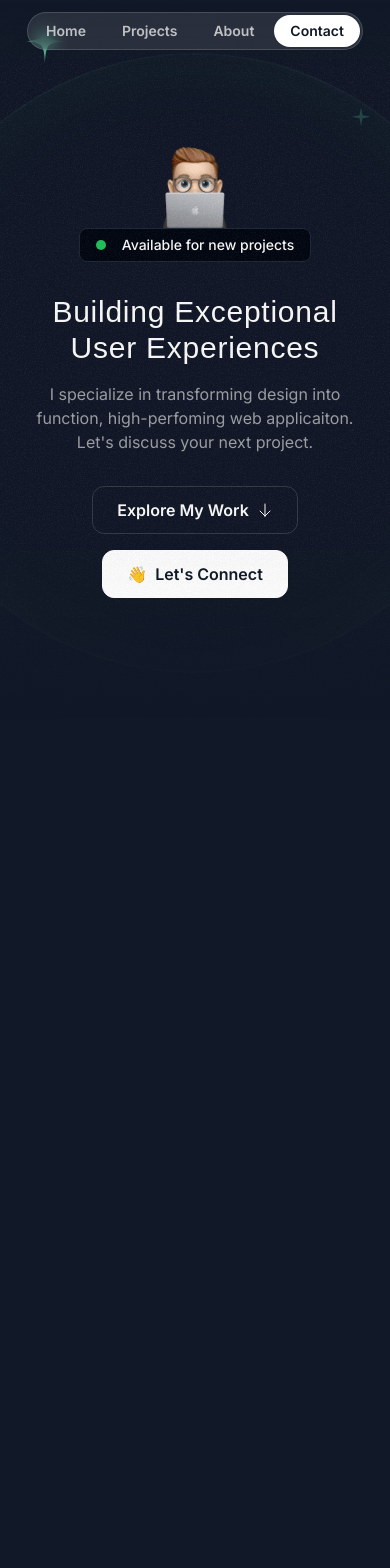
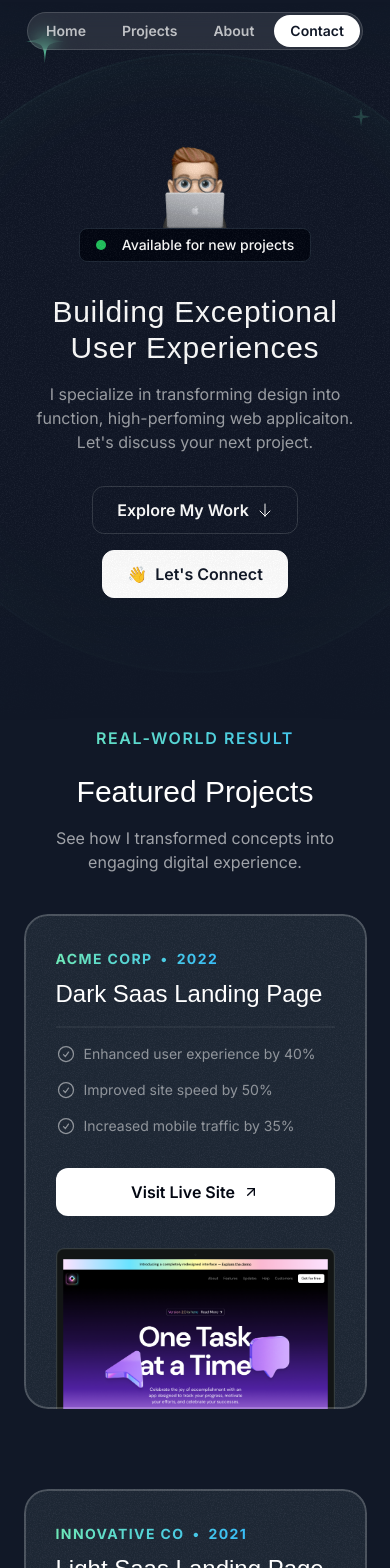
Before and after one commit to Trangvu801/TrangVu-dev-portfolio24, a Next.js app in the folder starter-template/: page / in a window 390 px wide. Shown: the top 1568 px of the page. Before the commit the page ends 973 px from the top, so only its background shows below. Built offline with nearby package versions, Linux system fonts and the light colour scheme; a web font is replaced by a local one.

Commit message:
FeatureProjectSection

```diff
--- a/starter-template/src/app/globals.css
+++ b/starter-template/src/app/globals.css
@@ -10,3 +10,9 @@
         @apply absolute inset-0 border-2 top-1/2 left-1/2 -translate-x-1/2 -translate-y-1/2 rounded-full border-emerald-300/5 shadow-[0_0_80px_inset] shadow-emerald-300/5;
     }
 }
+
+@layer utilities{
+    .container {
+        @apply lg:max-w-5xl;
+    }
+}
--- a/starter-template/src/app/page.tsx
+++ b/starter-template/src/app/page.tsx
@@ -1,11 +1,13 @@
 import {Header} from "@/sections/Header"
 import { HeroSection } from "@/sections/Hero";
+import { ProjectsSection } from "@/sections/Projects";
 
 export default function Home() {
   return (
     <div>
       <Header />
       <HeroSection />
+      <ProjectsSection />
     </div>
   );
 }
--- a/starter-template/src/sections/Projects.tsx
+++ b/starter-template/src/sections/Projects.tsx
@@ -1,6 +1,10 @@
 import darkSaasLandingPage from "@/assets/images/dark-saas-landing-page.png";
 import lightSaasLandingPage from "@/assets/images/light-saas-landing-page.png";
 import aiStartupLandingPage from "@/assets/images/ai-startup-landing-page.png";
+import Image from 'next/image';
+import CheckCircleIcon from "@/assets/icons/check-circle.svg";
+import ArrowUpRightIcon from "@/assets/icons/arrow-up-right.svg";
+import grainImage from "@/assets/images/grain.jpg"
 
 const portfolioProjects = [
   {
@@ -42,5 +46,74 @@
 ];
 
 export const ProjectsSection = () => {
-  return <div>Projects Section</div>;
+  return (
+    <section className="pb-16 lg:py-24">
+      <div className="container">
+        <div className="flex justify-center"></div>
+        <p className="uppercase font-semibold tracking-widest bg-gradient-to-r from-emerald-300 to-sky-400 text-center bg-clip-text text-transparent">
+          Real-world Result</p>
+        <h2 className="font-serif text-3xl md:text-5xl text-center mt-6">
+          Featured Projects</h2>
+        <p className="text-center md:text-lg lg:text-xl text-white/60 mt-4 max-w-md
+        mx-auto">
+          See how I transformed concepts into engaging digital experience.
+        </p>
+        <div className="flex flex-col mt-10 md:mt-20 gap-20">
+          {portfolioProjects.map((project) => (
+            <div key={project.title}
+              className="bg-gray-800 rounded-3xl relative z-0
+            overflow-hidden after:z-10 after:content-[''] after:absolute
+            after:inset-0 after:outline-2 after:outline
+            after:-outline-offset-2 after:rounded-3xl after:outline-white/20
+            px-8 pt-8 md:pt-12 md:px-10 lg:pt-16 lg:px-20
+            after:pointer-events-none">
+              <div className="absolute inset-0 -z-10 opacity-5"
+                style={{
+                  backgroundImage: `url(${grainImage.src})`,
+                }}
+              ></div>
+              <div className="lg:grid lg:grid-cols-2 lg:gap-16">
+                <div className="lg:pb-16">
+                  <div className="bg-gradient-to-r from-emerald-300 to-sky-400
+                inline-flex gap-2 font-bold uppercase tracking-widest
+                text-sm text-transparent bg-clip-text">
+                    <span>{project.company}</span>
+                    <span>&bull;</span>
+                    <span>{project.year}</span>
+                  </div>
+                  <h3 className="font-serif text-2xl mt-2 md:mt-5 md:text-4xl">
+                    {project.title}</h3>
+                  <hr className="border-t-2 border-white/5 mt-4 md:mt-5" />
+                  <ul className="flex flex-col gap-4 mt-4 md:mt-5">
+                    {project.results.map((result) => (
+                      <li className="flex gap-2 text-sm md:text-base text-white/50">
+                        <CheckCircleIcon className="size-5 md:size-6" />
+                        <span>{result.title}</span>
+                      </li>
+                    ))}
+                  </ul>
+                  <a href={project.link}>
+                    <button className="bg-white text-gray-950 h-12 w-full md:w-auto px-6
+                rounded-xl font-semibold inline-flex items-center
+                justify-center gap-2 mt-8">
+                      <span>Visit Live Site</span>
+                      <ArrowUpRightIcon className="size-4" />
+                    </button>
+                  </a>
+                </div>
+                <div className="relative">
+                  <Image
+                    src={project.image}
+                    alt={project.title}
+                    className="mt-8 -mb-4 md:-mb-0 lg:mt-0 lg:absolute lg:h-full
+                    lg:w-auto lg:max-w-none"
+                  />
+                </div>
+              </div>
+            </div>
+          ))}
+        </div>
+      </div>
+    </section>
+  );
 };
```
